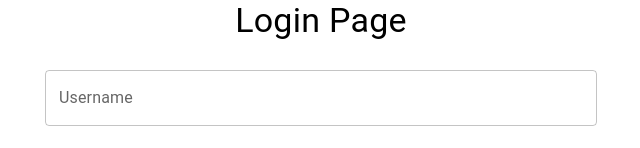
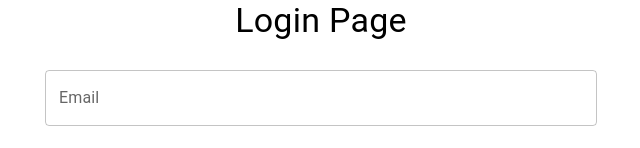
Before and after one commit to netiiic/ProdavnicaWEB2-front, a React (Create React App) app in the folder prodavnica.web/: page / in a window 1280 px wide. Shown: the top 148 px of the page, without its empty margins (319-959 px from the left). Built offline with nearby package versions, Linux system fonts and the light colour scheme.

Commit message:
Email change

```diff
--- a/prodavnica.web/src/components/Account.js
+++ b/prodavnica.web/src/components/Account.js
@@ -2,8 +2,8 @@ import axios from "axios";
 import jwtDecode from "jwt-decode";
 import Api from "../services/userApi";
 
-const signIn = async(username, password) => {
-    let data = {username, password};
+const signIn = async(email, password) => {
+    let data = {email, password};
     try{
         const response = await Api.Login(data);
         if(response?.data)
--- a/prodavnica.web/src/pages/Login.js
+++ b/prodavnica.web/src/pages/Login.js
@@ -8,12 +8,12 @@ import {Link as RouterLink} from '@mui/material';
 import { Link, useHistory } from 'react-router-dom';
 
 const Login = () => {
-  const [username, setUsername] = useState('');
+  const [email, setEmail] = useState('');
   const [password, setPassword] = useState('');
   const [confirmPassword, setConfirmPassword] = useState('');
 
-  const handleUsernameChange = (event) => {
-    setUsername(event.target.value);
+  const handleEmailChange = (event) => {
+    setEmail(event.target.value);
   };
 
   const handlePasswordChange = (event) => {
@@ -29,11 +29,11 @@ const Login = () => {
 
     if (password === confirmPassword) {
       let data = {
-        username,
+        email,
         password
     };
     try {
-        const response = await Account.signIn(username, password);
+        const response = await Account.signIn(email, password);
         console.log(response.data.token);
         window.location = "/";
     } catch (error){
@@ -52,11 +52,11 @@ const Login = () => {
       </Typography>
       <form onSubmit={handleSubmit}>
         <TextField
-          label="Username"
+          label="Email"
           variant="outlined"
           fullWidth
-          value={username}
-          onChange={handleUsernameChange}
+          value={email}
+          onChange={handleEmailChange}
           margin="normal"
         />
         <TextField
```
